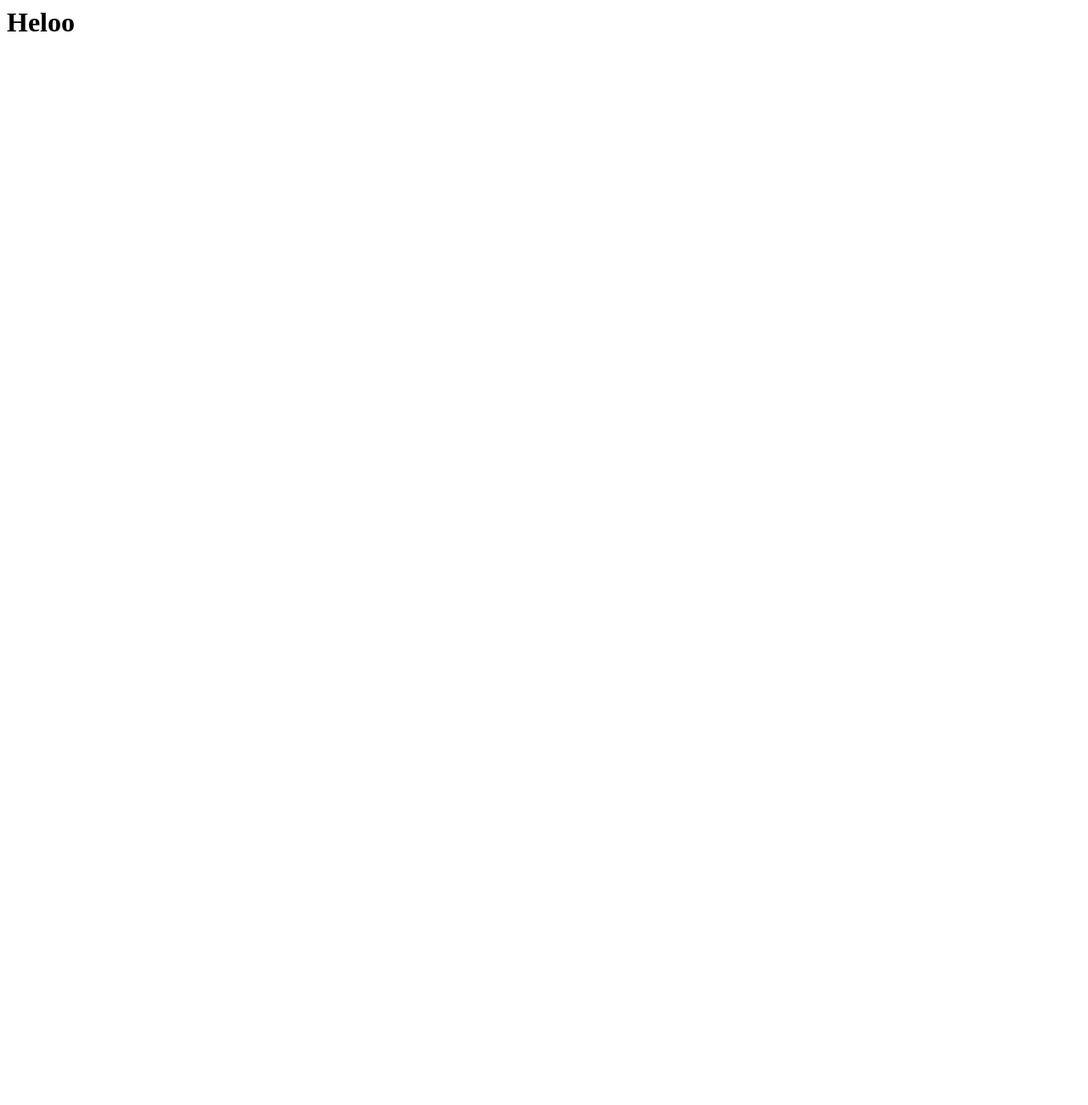
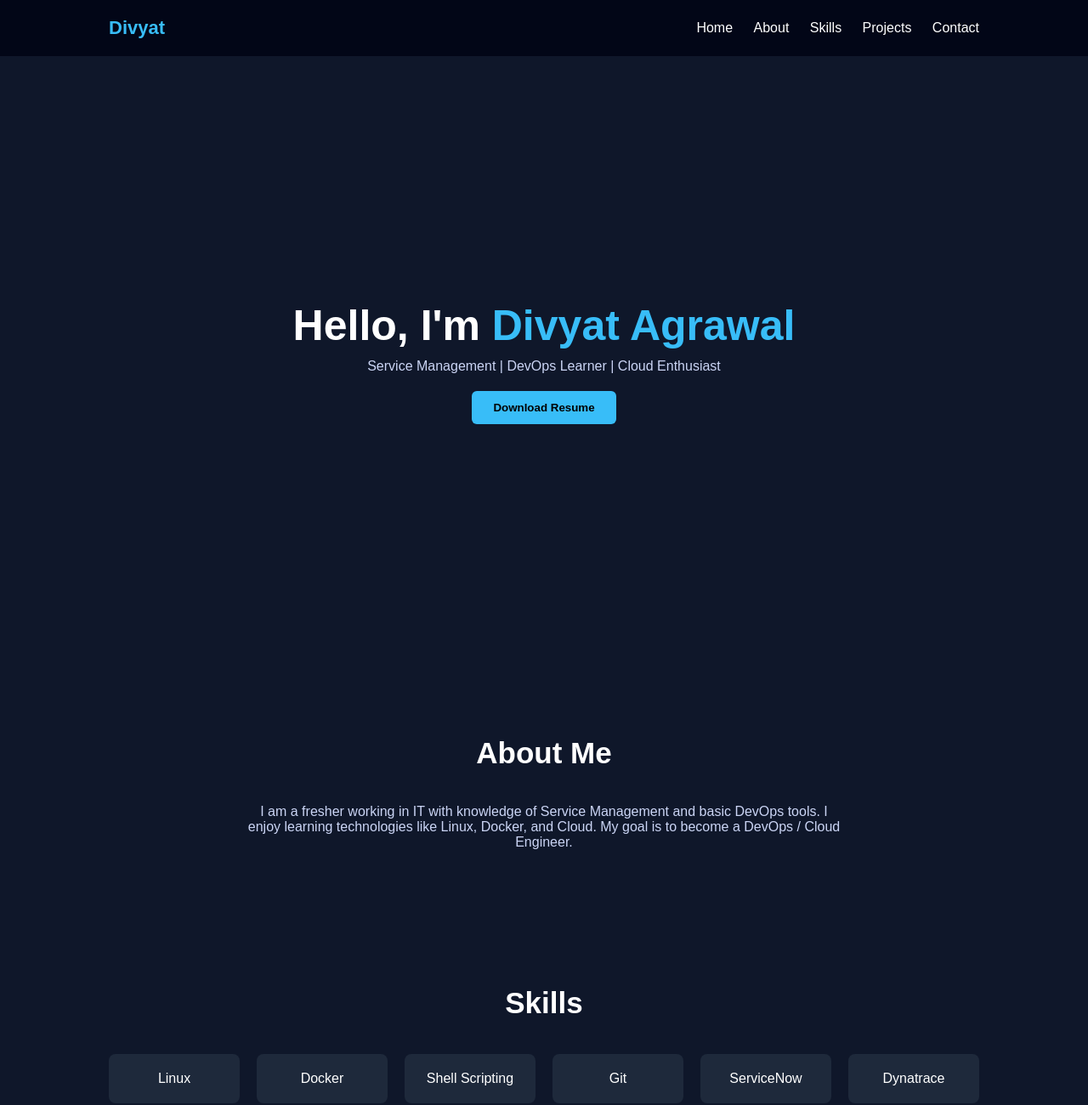
Before and after one commit to Divyat-Agrawal/github-actions-practice, a plain HTML site: page index.html in a window 1280 px wide. Shown: the top 1300 px of the page at 85% size. Before the commit the page ends 800 px from the top, so only its background shows below. Drawn offline with Linux system fonts and the light colour scheme.

Commit message:
Update index.html

```diff
--- a/index.html
+++ b/index.html
@@ -1 +1,273 @@
-<h1>Heloo </h1>
+<!DOCTYPE html>
+<html lang="en">
+<head>
+<meta charset="UTF-8">
+<meta name="viewport" content="width=device-width, initial-scale=1.0">
+<title>Divyat Agrawal | Portfolio</title>
+
+<style>
+
+*{
+margin:0;
+padding:0;
+box-sizing:border-box;
+font-family:Arial, Helvetica, sans-serif;
+scroll-behavior:smooth;
+}
+
+body{
+background:#0f172a;
+color:white;
+}
+
+header{
+display:flex;
+justify-content:space-between;
+align-items:center;
+padding:20px 10%;
+background:#020617;
+position:sticky;
+top:0;
+}
+
+.logo{
+font-size:22px;
+font-weight:bold;
+color:#38bdf8;
+}
+
+nav a{
+margin-left:20px;
+text-decoration:none;
+color:white;
+font-weight:500;
+}
+
+nav a:hover{
+color:#38bdf8;
+}
+
+.hero{
+height:90vh;
+display:flex;
+flex-direction:column;
+justify-content:center;
+align-items:center;
+text-align:center;
+}
+
+.hero h1{
+font-size:50px;
+}
+
+.hero span{
+color:#38bdf8;
+}
+
+.hero p{
+margin-top:10px;
+color:#cbd5f5;
+}
+
+.btn{
+margin-top:20px;
+padding:12px 25px;
+border:none;
+background:#38bdf8;
+color:black;
+font-weight:bold;
+cursor:pointer;
+border-radius:6px;
+}
+
+section{
+padding:80px 10%;
+}
+
+.section-title{
+font-size:35px;
+margin-bottom:40px;
+text-align:center;
+}
+
+.about{
+display:flex;
+flex-direction:column;
+align-items:center;
+text-align:center;
+max-width:700px;
+margin:auto;
+color:#cbd5f5;
+}
+
+.skills{
+display:grid;
+grid-template-columns:repeat(auto-fit,minmax(150px,1fr));
+gap:20px;
+}
+
+.skill-card{
+background:#1e293b;
+padding:20px;
+border-radius:8px;
+text-align:center;
+}
+
+.projects{
+display:grid;
+grid-template-columns:repeat(auto-fit,minmax(250px,1fr));
+gap:25px;
+}
+
+.project-card{
+background:#1e293b;
+padding:20px;
+border-radius:10px;
+}
+
+.project-card h3{
+margin-bottom:10px;
+color:#38bdf8;
+}
+
+.contact{
+text-align:center;
+}
+
+footer{
+text-align:center;
+padding:20px;
+background:#020617;
+margin-top:50px;
+}
+
+</style>
+</head>
+
+<body>
+
+<header>
+<div class="logo">Divyat</div>
+
+<nav>
+<a href="#home">Home</a>
+<a href="#about">About</a>
+<a href="#skills">Skills</a>
+<a href="#projects">Projects</a>
+<a href="#contact">Contact</a>
+</nav>
+</header>
+
+<section class="hero" id="home">
+
+<h1>Hello, I'm <span>Divyat Agrawal</span></h1>
+
+<p>Service Management | DevOps Learner | Cloud Enthusiast</p>
+
+<button class="btn">Download Resume</button>
+
+</section>
+
+<section id="about">
+
+<h2 class="section-title">About Me</h2>
+
+<div class="about">
+
+<p>
+I am a fresher working in IT with knowledge of Service Management and
+basic DevOps tools. I enjoy learning technologies like Linux, Docker,
+and Cloud. My goal is to become a DevOps / Cloud Engineer.
+</p>
+
+</div>
+
+</section>
+
+<section id="skills">
+
+<h2 class="section-title">Skills</h2>
+
+<div class="skills">
+
+<div class="skill-card">Linux</div>
+
+<div class="skill-card">Docker</div>
+
+<div class="skill-card">Shell Scripting</div>
+
+<div class="skill-card">Git</div>
+
+<div class="skill-card">ServiceNow</div>
+
+<div class="skill-card">Dynatrace</div>
+
+</div>
+
+</section>
+
+<section id="projects">
+
+<h2 class="section-title">Projects</h2>
+
+<div class="projects">
+
+<div class="project-card">
+
+<h3>Portfolio Website</h3>
+
+<p>
+Personal portfolio website created using HTML and CSS to showcase skills and projects.
+</p>
+
+</div>
+
+<div class="project-card">
+
+<h3>Docker Container Setup</h3>
+
+<p>
+Created and managed containers using Docker and Docker Hub images.
+</p>
+
+</div>
+
+<div class="project-card">
+
+<h3>Linux Automation</h3>
+
+<p>
+Basic shell scripts to automate tasks like backup and log monitoring.
+</p>
+
+</div>
+
+</div>
+
+</section>
+
+<section id="contact">
+
+<h2 class="section-title">Contact</h2>
+
+<div class="contact">
+
+<p>Email: yourmail@gmail.com</p>
+
+<p>LinkedIn: linkedin.com/in/divyat</p>
+
+<p>GitHub: github.com/divyat</p>
+
+</div>
+
+</section>
+
+<footer>
+
+<p>© 2026 Divyat Agrawal | Portfolio</p>
+
+</footer>
+
+</body>
+
+</html>
```
